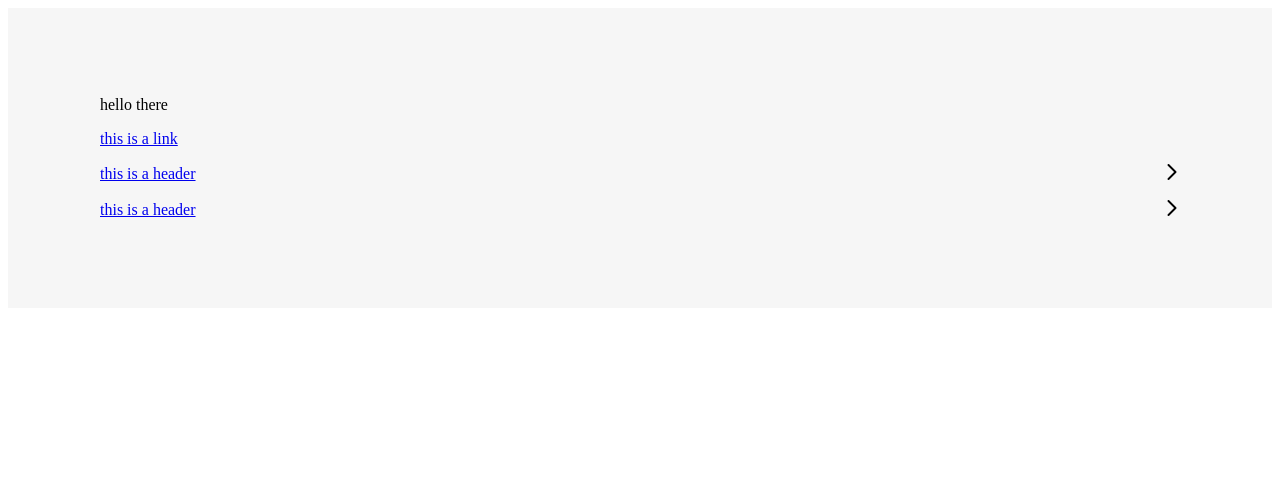
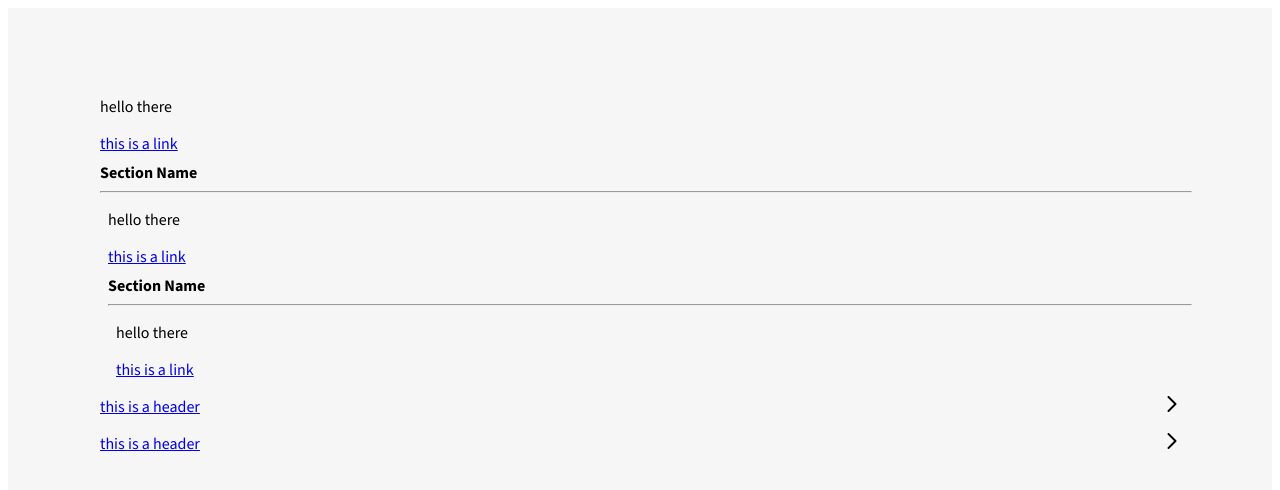
Before and after one commit to sg-developer-portal/docsify-sidebar-collapse, a Preact app: page / in a window 1280 px wide. Shown: the top 490 px of the page. Built offline with nearby package versions, Linux system fonts and the light colour scheme.

Commit message:
add sections

```diff
--- a/fixtures/sidebar.json
+++ b/fixtures/sidebar.json
@@ -5,6 +5,30 @@
     {
         "text": "this is a link",
         "link": "https://youtube.com"
+    },
+    {
+        "section": "Section Name",
+        "children": [
+            {
+                "text": "hello there"
+            },
+            {
+                "text": "this is a link",
+                "link": "https://youtube.com"
+            },
+            {
+                "section": "Section Name",
+                "children": [
+                    {
+                        "text": "hello there"
+                    },
+                    {
+                        "text": "this is a link",
+                        "link": "https://youtube.com"
+                    }
+                ]
+            }
+        ]
     },
     {
         "text": "this is a header",
@@ -39,6 +63,30 @@
                         "link": "https://youtube.com"
                     }
                 ]
+            },
+            {
+                "text": "this is a child"
+            },
+            {
+                "text": "this is a header",
+                "children": [
+                    {
+                        "text": "this is a child",
+                        "link": "https://youtube.com"
+                    }
+                ]
+            },
+            {
+                "text": "this is a child"
+            },
+            {
+                "text": "this is a header",
+                "children": [
+                    {
+                        "text": "this is a child",
+                        "link": "https://youtube.com"
+                    }
+                ]
             }
         ]
     }
--- a/src/assets/main.scss
+++ b/src/assets/main.scss
@@ -1,5 +1,16 @@
+
+@import url('https://fonts.googleapis.com/css2?family=Source+Sans+3:ital,wght@0,200;0,300;0,400;0,500;0,600;0,700;0,800;0,900;1,200;1,300;1,400;1,500;1,600;1,700;1,800;1,900&display=swap');
+
+body {
+    font-family: 'Source Sans 3', sans-serif;
+}
+
 p {
     all: unset;
+}
+
+hr {
+    margin-left: .75rem;
 }
 
 #sidebar {
@@ -11,7 +22,7 @@ p {
     overflow: hidden;
     margin-left: .5rem;
     max-height: 0;
-    transition: max-height .2s;
+    transition: max-height .3s;
 }
 
 .children.show {
@@ -19,7 +30,7 @@ p {
     transition: max-height 1s;
 }
 
-.link, .text {
+.link, .text, .section {
     padding: .5rem .75rem;
     border-radius: .25rem;
     width: 100%;
--- /dev/null
+++ b/src/components/link-node.tsx
@@ -0,0 +1,36 @@
+import { type LinkNode } from "../core/node";
+import { useState } from "preact/hooks";
+import clsx from "clsx";
+import TreeNode from "./tree";
+import chevron from "../assets/chevron.png";
+
+type LinkNodeProps = LinkNode;
+export default function LinkNode({ link, text, children }: LinkNodeProps) {
+  const [show, setShow] = useState(false);
+  const toggleShow = () => setShow((prev) => !prev);
+  return (
+    <div>
+      <div className="node">
+        <a className="link" href={link} onClick={toggleShow}>
+          {text}
+        </a>
+        {children && (
+          <div className="chevron" onClick={toggleShow}>
+            <img
+              src={chevron}
+              alt="chevron"
+              width={16}
+              height={16}
+              className={clsx("chevron-icon", show && "show")}
+            />
+          </div>
+        )}
+      </div>
+      {children && (
+        <div className={clsx("children", show && "show")}>
+          <TreeNode node={children} />
+        </div>
+      )}
+    </div>
+  );
+}
--- /dev/null
+++ b/src/components/section-node.tsx
@@ -0,0 +1,20 @@
+import { type SectionNode } from "../core/node";
+import TreeNode from "./tree";
+
+type SectionNodeProps = SectionNode;
+
+export default function SectionNode({ section, children }: SectionNodeProps) {
+  return (
+    <section>
+      <div className="section-node">
+        <strong className="section">{section}</strong>
+      </div>
+      <hr />
+      {children && (
+        <div className="children show">
+          <TreeNode node={children} />
+        </div>
+      )}
+    </section>
+  );
+}
--- a/src/components/node.tsx
+++ b/src/components/text-node.tsx
@@ -1,26 +1,20 @@
-import { isLinkNode, type Node } from "../core/node";
+import { type TextNode } from "../core/node";
 import { useState } from "preact/hooks";
 import clsx from "clsx";
 import TreeNode from "./tree";
 import chevron from "../assets/chevron.png";
 
-type NodeProps = Node;
-export default function Node(props: NodeProps) {
+type TextNodeProps = TextNode;
+export default function TextNode({ text, children }: TextNodeProps) {
   const [show, setShow] = useState(false);
   const toggleShow = () => setShow((prev) => !prev);
   return (
     <div>
       <div className="node">
-        {isLinkNode(props) ? (
-          <a className="link" href={props.link} onClick={toggleShow}>
-            {props.text}
-          </a>
-        ) : (
-          <span className="text" onClick={toggleShow}>
-            {props.text}
-          </span>
-        )}
-        {props.children && (
+        <p className="text" onClick={toggleShow}>
+          {text}
+        </p>
+        {children && (
           <div className="chevron" onClick={toggleShow}>
             <img
               src={chevron}
@@ -32,9 +26,9 @@ export default function Node(props: NodeProps) {
           </div>
         )}
       </div>
-      {props.children && (
+      {children && (
         <div className={clsx("children", show && "show")}>
-          <TreeNode node={props.children} />
+          <TreeNode node={children} />
         </div>
       )}
     </div>
--- a/src/components/tree.tsx
+++ b/src/components/tree.tsx
@@ -1,5 +1,7 @@
-import Node from "./node";
-import { Nodes, isLinkNode, isTextNode } from "../core/node";
+import LinkNode from "./link-node";
+import TextNode from "./text-node";
+import SectionNode from "./section-node";
+import { Nodes, isLinkNode, isSectionNode, isTextNode } from "../core/node";
 
 type TreeNodeProps = {
   node: Nodes;
@@ -9,10 +11,12 @@ export default function TreeNode({ node }: TreeNodeProps) {
   const tree = node.map((node) => {
     if (isLinkNode(node)) {
       return (
-        <Node text={node.text} link={node.link} children={node.children} />
+        <LinkNode text={node.text} link={node.link} children={node.children} />
       );
     } else if (isTextNode(node)) {
-      return <Node text={node.text} children={node.children} />;
+      return <TextNode text={node.text} children={node.children} />;
+    } else if (isSectionNode(node)) {
+      return <SectionNode section={node.section} children={node.children} />;
     } else {
       console.error(JSON.stringify(node), "incorrect node format.");
       return <p>Error Node</p>;
--- a/src/core/node.ts
+++ b/src/core/node.ts
@@ -6,6 +6,11 @@ export type TextNode = {
 export type LinkNode = {
   text: string;
   link: string;
+  children?: Array<Node>;
+};
+
+export type SectionNode = {
+  section: string;
   children?: Array<Node>;
 };
 
@@ -19,6 +24,11 @@ export const isTextNode = (obj: any): obj is TextNode => {
   return false;
 };
 
-export type Node = TextNode | LinkNode;
+export const isSectionNode = (obj: any): obj is SectionNode => {
+  if (typeof obj.section === "string") return true;
+  return false;
+};
+
+export type Node = TextNode | LinkNode | SectionNode;
 
 export type Nodes = Node[];
```
Also changed, not shown: fixtures/sidebar.md (added, +2 -0 lines).
